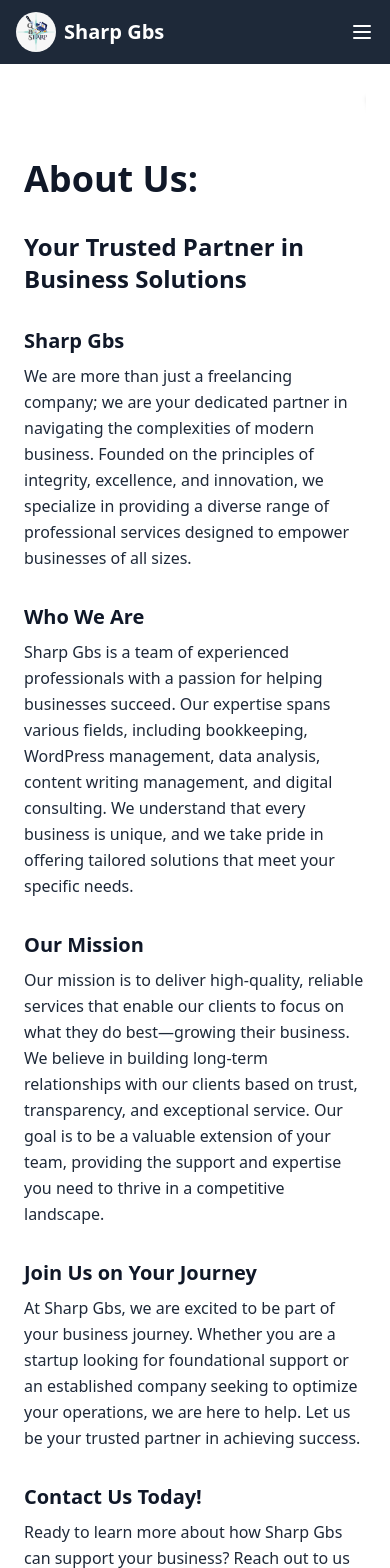
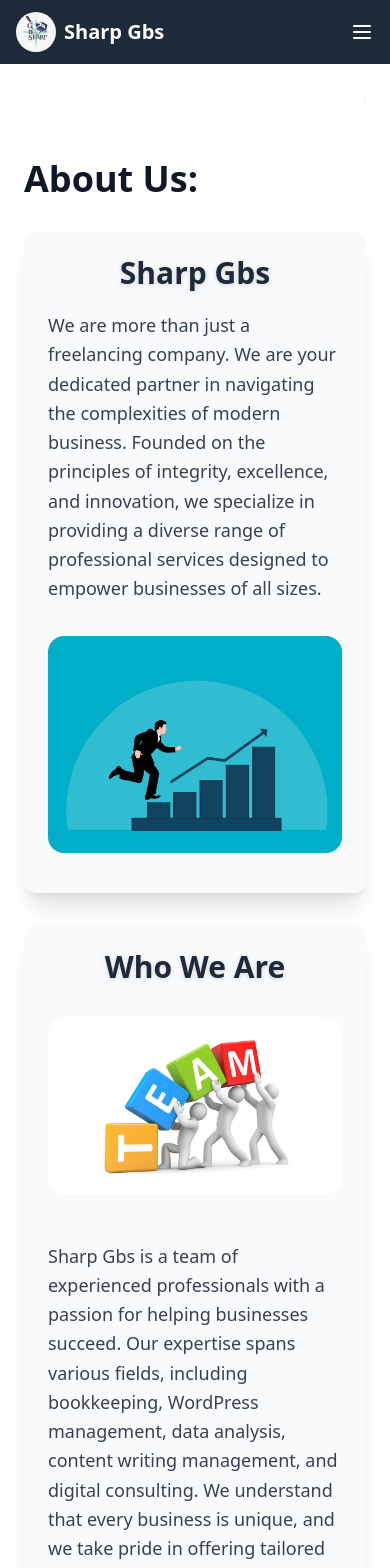
Before and after one commit to samp1uran/Sharp-Gbs, a React (Vite) app: page /about in a window 390 px wide. Shown: the top 1568 px of the page. Built offline with nearby package versions, Linux system fonts and the light colour scheme.

Commit message:
Added some images

```diff
--- a/src/App.jsx
+++ b/src/App.jsx
@@ -8,10 +8,10 @@
 import Services from "./components/Services";
 import Contact from "./components/Contact";
 import FinancialServices from "./components/FinancialServices";
-import WordPressManagement from "./components/WordpressManagement";
-import DataAnalysis from "./components/DataAnalysis";
+import Development from "./components/Development";
+// import DataAnalysis from "./components/DataAnalysis";
 import ContentWriting from "./components/ContentWriting";
-import ConsultingServices from "./components/ConsultingServices";
+// import ConsultingServices from "./components/ConsultingServices";
 import { AnimatePresence } from "framer-motion";
 import AOS from "aos";
 import "aos/dist/aos.css";
@@ -20,7 +20,7 @@
   useEffect(() => {
     AOS.init({
       duration: 800,
-      once: true,
+      once: false,
     });
   }, []);
   return (
@@ -34,10 +34,10 @@
           <Route path="/services" element={<Services />} />
           <Route path="/contact" element={<Contact />} />
           <Route path="/services/financialServices" element={<FinancialServices/>} />
-          <Route path="/services/wordpressManagement" element={<WordPressManagement />}/>
-          <Route path="/services/dataAnalysis" element={<DataAnalysis />} />
+          <Route path="/services/development" element={<Development/>}/>
+          {/* <Route path="/services/dataAnalysis" element={<DataAnalysis />} /> */}
           <Route path="/services/contentWriting" element={<ContentWriting />} />
-          <Route path="/services/consultingServices" element={<ConsultingServices />}/>
+          {/* <Route path="/services/consultingServices" element={<ConsultingServices />}/> */}
         </Routes>
       </AnimatePresence>
     </>
--- a/src/components/About.jsx
+++ b/src/components/About.jsx
@@ -1,29 +1,47 @@
 import AnimatedPage from "./AnimatedPage";
-
+import Image from "./Image";
 const About = () => {
   return (
     <AnimatedPage>
-      <main className="px-6 py-2 text-gray-800 max-w-5xl mx-auto leading-relaxed" data-aos="fade-up" data-aos-once="false">
+      <main
+        className="px-6 py-2 text-gray-800 mb-4 max-w-5xl mx-auto leading-relaxed"
+        data-aos="fade-up"
+        data-aos-once="false"
+      >
         <div className="space-y-8">
           <h1 className="text-4xl font-bold text-gray-900">About Us:</h1>
-          <h2 className="text-2xl font-semibold text-gray-900">
-            Your Trusted Partner in Business Solutions
+          <section className="bg-gray-50 p-6 rounded-xl shadow-xl">
+            <h2 className="text-center text-3xl text-gray-800 drop-shadow-sm font-bold mb-5">
+              Sharp Gbs
             </h2>
-
-          <section >
-            <h3 className="text-xl font-bold text-gray-900 mb-2">Sharp Gbs</h3>
-            <p>
-              We are more than just a freelancing company; we are your dedicated
-              partner in navigating the complexities of modern business. Founded
-              on the principles of integrity, excellence, and innovation, we
-              specialize in providing a diverse range of professional services
-              designed to empower businesses of all sizes.
+            <div className="flex flex-col md:flex-row items-center justify-between gap-8">
+              <p className="md:w-1/2 text-lg text-gray-700 leading-relaxed">
+                We are more than just a freelancing company. We are your
+                dedicated partner in navigating the complexities of modern
+                business. Founded on the principles of integrity, excellence,
+                and innovation, we specialize in providing a diverse range of
+                professional services designed to empower businesses of all
+                sizes.
               </p>
+              <div className="rounded-xl  transition-normal duration-400 hover:scale-105">
+                <Image src="/success.webp" alt="Sharp Gbs" obj="contain" />
+              </div>
+            </div>
           </section>
 
-          <section>
-            <h3 className="text-xl font-bold text-gray-900 mb-2">Who We Are</h3>
-            <p>
+          <section
+            className="bg-gray-50 p-6 rounded-xl shadow-xl"
+            data-aos="fade-up"
+            data-aos-once="false"
+          >
+            <h2 className="text-center text-3xl text-gray-800 drop-shadow-sm font-bold mb-8">
+              Who We Are
+            </h2>
+            <div className="flex flex-col md:flex-row items-center justify-between gap-8">
+              <div className="rounded-xl  transition-normal duration-400 hover:scale-105">
+                <Image src="/team.jpg" alt="Sharp Gbs" obj="contain" />
+              </div>
+              <p className="md:w-1/2 text-lg text-gray-700 leading-relaxed">
                 Sharp Gbs is a team of experienced professionals with a passion
                 for helping businesses succeed. Our expertise spans various
                 fields, including bookkeeping, WordPress management, data
@@ -31,8 +49,8 @@
                 understand that every business is unique, and we take pride in
                 offering tailored solutions that meet your specific needs.
               </p>
+            </div>
           </section>
-
           <section>
             <h3 className="text-xl font-bold text-gray-900 mb-2">
               Our Mission
--- a/src/components/WordpressManagement.jsx
+++ b/src/components/Development.jsx
@@ -1,58 +1,19 @@
-// import AnimatedPage from "./AnimatedPage";
-// import Image from "./Image";
-
-// export default function WordPressManagement() {
-//   return (
-//     <>
-//       <AnimatedPage>
-//         <main className="px-6 py-2 text-gray-800 max-w-5xl mx-auto leading-relaxed">
-//           <div className="space-y-8">
-//             <h3 className="text-4xl font-semibold mb-2">
-//               WordPress Management
-//             </h3>
-
-//             <div>
-//               <Image src="/wordpressManagement.png" alt="Wordpress Management"/>
-//             </div>
-//             <p className="mb-2">
-//               <b> Comprehensive WordPress Site Management</b>
-//             </p>
-//             <p className="mb-4">
-//               Your website is often the first impression potential customers
-//               have of your business. Our WordPress management services cover all
-//               aspects of your site, including regular updates, secure backups,
-//               robust security measures, and performance optimization. We ensure
-//               that your website runs smoothly and efficiently, allowing you to
-//               engage your audience without technical worries.
-//             </p>
-//             <p>
-//               Our team also provides SEO optimization to enhance your site’s
-//               visibility and attract more visitors. Whether you need help with
-//               theme customization, plugin management, or troubleshooting, we are
-//               here to ensure your WordPress site is always at its best.
-//             </p>
-//           </div>
-//         </main>
-//       </AnimatedPage>
-//     </>
-//   );
-// }
 import AnimatedPage from "./AnimatedPage";
 import Image from "./Image";
 import { Link } from "react-router-dom";
 import { Button } from "@mui/material";
-export default function WordPressManagement() {
+export default function Development() {
   return (
     <AnimatedPage>
       <main className="px-6 py-2 mb-4 text-gray-800 max-w-5xl space-y-4 mx-auto leading-relaxed">
-        <h3 className="text-4xl font-semibold">WordPress Management</h3>
+        <h3 className="text-4xl font-semibold">Development</h3>
 
         <div>
           <Image src="/wordpressManagement.png" alt="Wordpress Management" />
         </div>
 
         <section className="space-y-4">
-          <p className="text-xl font-semibold">📌 Comprehensive WordPress Site Management</p>
+          <p className="text-xl font-semibold">📌 Comprehensive WebSite Development</p>
           <p>
             Your website is often the first impression potential customers have of your business. Our WordPress management services cover all critical aspects of your site, including theme maintenance, plugin updates, uptime monitoring, and performance optimization. We ensure that your website remains fast, reliable, and secure — giving you peace of mind while you focus on your business.
           </p>
@@ -97,7 +58,7 @@
         </section>
 
         <section className="text-center pt-6">
-          <p className="text-lg font-medium mb-2">Ready to leave your WordPress site in expert hands?</p>
+          <p className="text-lg font-medium mb-2">Ready to leave your Website in expert hands?</p>
           <Link to="/contact">
             <Button variant="contained" className="!bg-gray-800">
               Get in Touch
--- a/src/components/ServicesGrid.jsx
+++ b/src/components/ServicesGrid.jsx
@@ -10,29 +10,29 @@
     link: "/services/financialServices",
   },
   {
-    title: "Wordpress Management",
+    title: "Development",
     description: "Handle website updates, themes, and plugins efficiently.",
     icon: <Settings className="w-6 h-6 text-indigo-600" />,
-    link: "/services/wordpressManagement",
+    link: "/services/development",
   },
-  {
-    title: "Data Analysis",
-    description: "Uncover insights through professional data analysis.",
-    icon: <BarChart className="w-6 h-6 text-indigo-600" />,
-    link: "/services/dataAnalysis",
-  },
+  // {
+  //   title: "Data Analysis",
+  //   description: "Uncover insights through professional data analysis.",
+  //   icon: <BarChart className="w-6 h-6 text-indigo-600" />,
+  //   link: "/services/dataAnalysis",
+  // },
   {
     title: "Content Writing",
     description: "Engaging and SEO-friendly content creation.",
     icon: <Pencil className="w-6 h-6 text-indigo-600" />,
     link: "/services/contentWriting",
   },
-  {
-    title: "Consulting Services",
-    description: "Get expert guidance tailored to your business goals.",
-    icon: <FileText className="w-6 h-6 text-indigo-600" />,
-    link: "/services/consultingServices",
-  },
+  // {
+  //   title: "Consulting Services",
+  //   description: "Get expert guidance tailored to your business goals.",
+  //   icon: <FileText className="w-6 h-6 text-indigo-600" />,
+  //   link: "/services/consultingServices",
+  // },
 ];
 
 export default function ServicesGrid() {
--- a/src/components/Testimonals.jsx
+++ b/src/components/Testimonals.jsx
@@ -1,21 +1,18 @@
 const testimonials = [
   {
-    name: "Rohit Sharma",
-    position: "Founder, FinEdge",
+    name: "Rohit Tiwari",
     feedback:
       "Sharp GBS has transformed the way we manage our operations. Their service is prompt, professional, and always reliable.",
     image: "/test1.jpeg",
   },
   {
     name: "Priya Mehta",
-    position: "CEO, TechNova",
     feedback:
       "Impressive team and even better results. Sharp GBS truly understands what businesses need and delivers beyond expectations.",
     image: "/test2.jpeg",
   },
   {
     name: "Jennifer",
-    position: "Operations Head, QuickBooksPro",
     feedback:
       "Highly recommend Sharp GBS! Their attention to detail and support made a huge difference in our workflow.",
     image: "/test3.jpeg",
@@ -46,11 +43,10 @@
                 />
                 <div>
                   <h4 className="font-semibold text-gray-800">{t.name}</h4>
-                  <p className="text-sm text-gray-600">{t.position}</p>
                 </div>
               </div>
               <p className="text-gray-700 text-sm leading-relaxed">
-                “{t.feedback}”
+                {t.feedback}
               </p>
             </div>
           ))}
```
Also changed, not shown: public/success.webp (added), public/team.jpg (added). Lines whose indentation alone changed are shown as unchanged.
